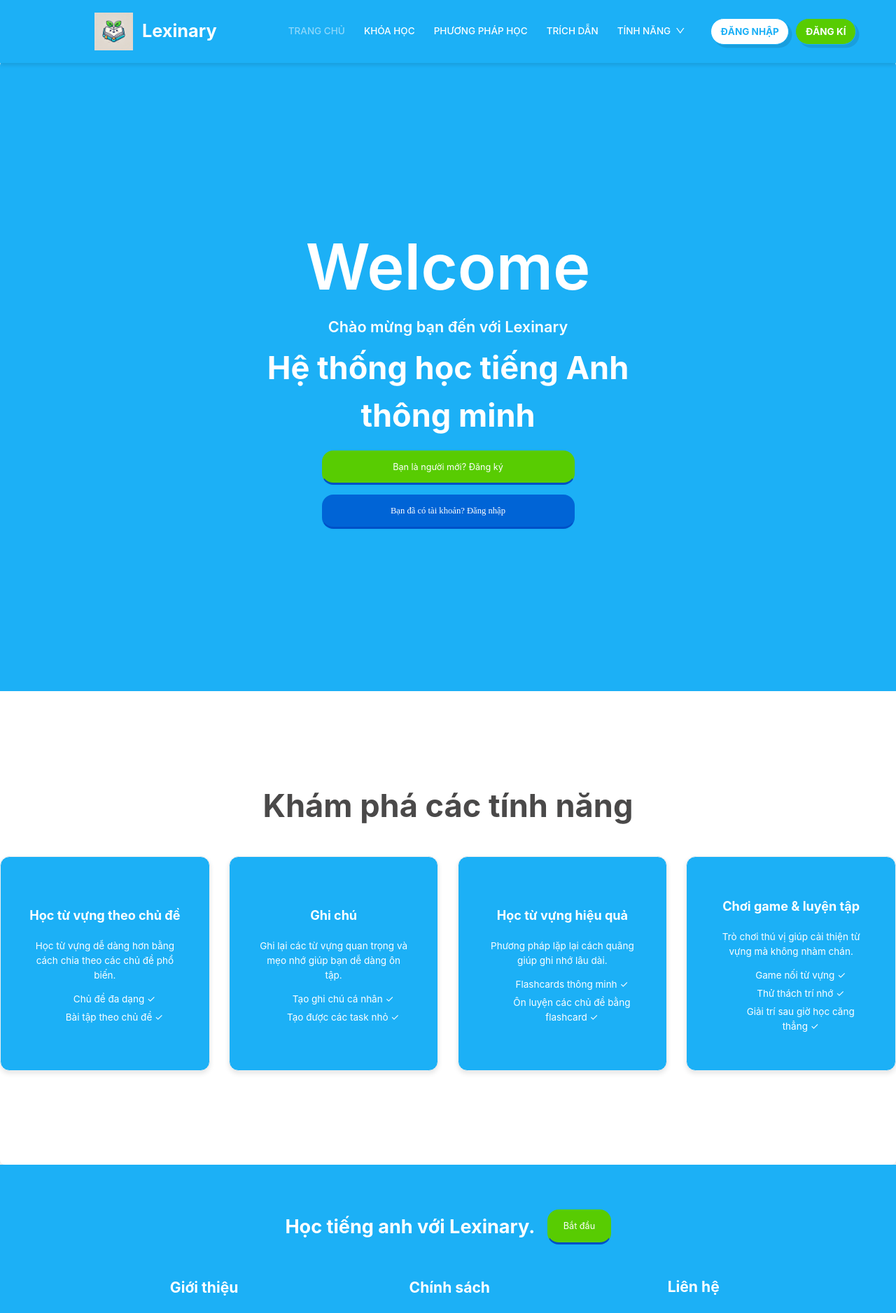
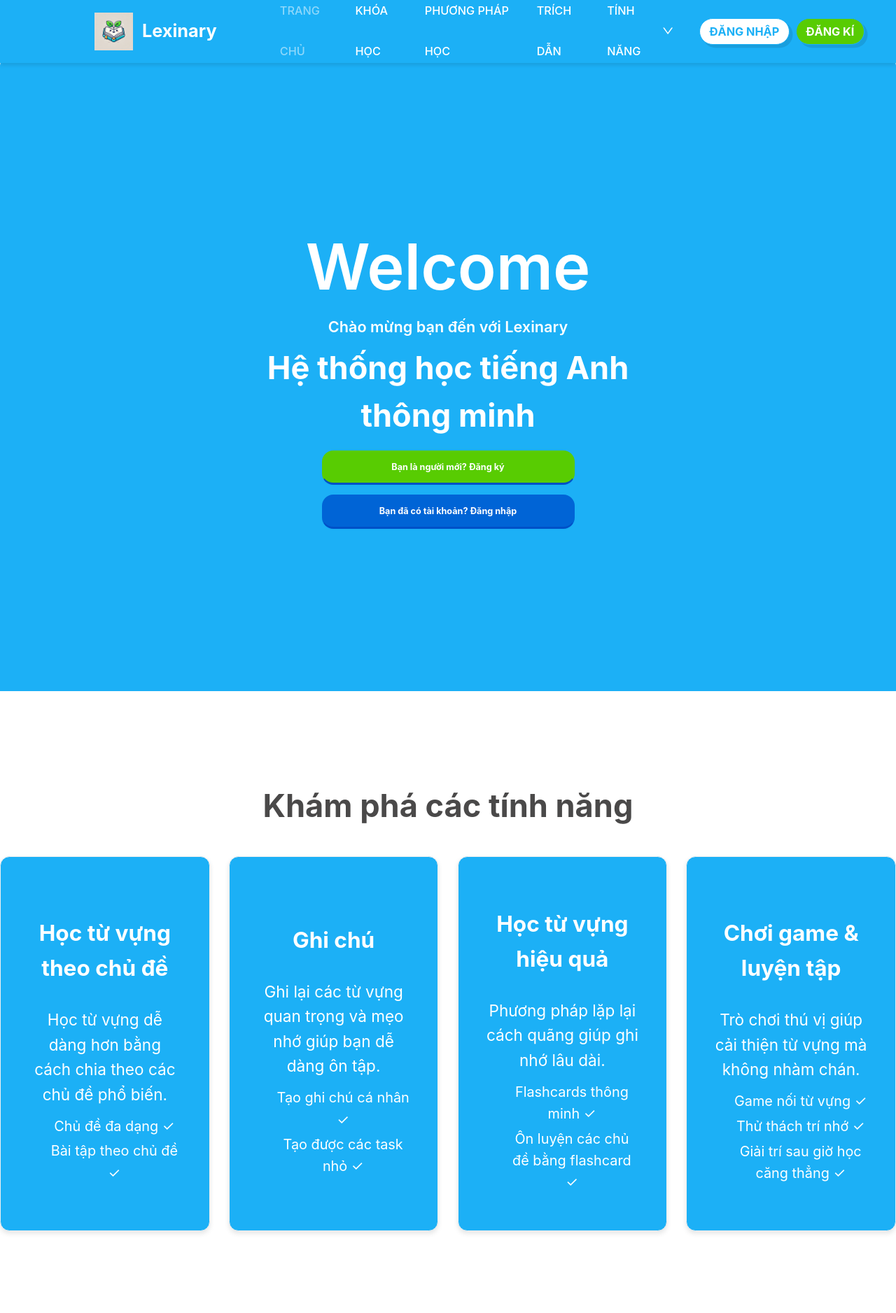
Before and after one commit to NgoHuy05/lexinary, a React (Create React App) app in the folder frontend/: page / in a window 1280 px wide. Shown: the top 1877 px of the page at 70% size. Built offline with nearby package versions, Linux system fonts and the light colour scheme; no server answers.

Commit message:
fix scss

```diff
--- a/frontend/src/UI/Home.scss
+++ b/frontend/src/UI/Home.scss
@@ -76,6 +76,7 @@
           width: 400px;
           height: 55px;
           border-radius: 18px;
+          font-weight: bold;
           margin-bottom: 15px;
           border-bottom: 4px solid #0050C7;
           &:hover {
@@ -88,7 +89,7 @@
           width: 400px;
           height: 55px;
           border-radius: 18px;
-          font-family: 'balootammabold';
+          font-weight: bold;
           border-bottom: 4px solid #0050C7;
           &:hover {
               background: $hover-color!important;
@@ -100,7 +101,7 @@
   .homeTarget {
     margin-top: 150px;
     text-align: center;
-    margin-bottom: 50px;
+    margin-bottom: 300px;
     height: 550px;
     .targetTitle {
       color: rgba(26, 24, 24, 0.789);
@@ -128,13 +129,13 @@
       }
 
       h3 {
-        font-size: 20px;
+        font-size: 35px;
         font-weight: bold;
         color: white;
       }
 
       p {
-        font-size: 15px;
+        font-size: 25px;
         color: white;
         margin: 10px 0;
       }
@@ -145,7 +146,7 @@
       }
 
       li {
-        font-size: 15px;
+        font-size: 22px;
         color: white;
         margin: 5px 0;
       }
--- a/frontend/src/UI/layoutDefault.scss
+++ b/frontend/src/UI/layoutDefault.scss
@@ -58,7 +58,7 @@
         text-decoration: none;
         font-weight: 500;
         transition: color 0.3s ease;
-        font-size: 15px;
+        font-size: 18px;
 
         &:hover {
           color: $hover-color;
@@ -100,7 +100,7 @@
       background-color: white;
       font-weight: bold;
       padding: 20px 25px;
-      font-size: 15px;
+      font-size: 18px;
       border-radius: 35px;
       box-shadow: 5px 5px 0 rgba(0, 0, 0, 0.1);
 
@@ -117,7 +117,7 @@
       background-color: #58CC02;
       font-weight: bold;
       padding: 20px 25px;
-      font-size: 15px;
+      font-size: 18px;
       border-radius: 35px;
       box-shadow: 5px 5px 0 rgba(0, 0, 0, 0.1);
 
@@ -176,10 +176,10 @@
   z-index: 1;
   .btn__footer {
     background: #58CC02;
-    margin: 15px 0;
     width: 100px;
     height: 55px;
     border-radius: 18px;
+    font-weight: bold;
     border-bottom: 4px solid #0050C7;
 
     &:hover {
@@ -198,7 +198,7 @@
     gap: 20px;
 
     h2 {
-      font-size: 30px;
+      font-size: 40px;
     }
   }
 
```
